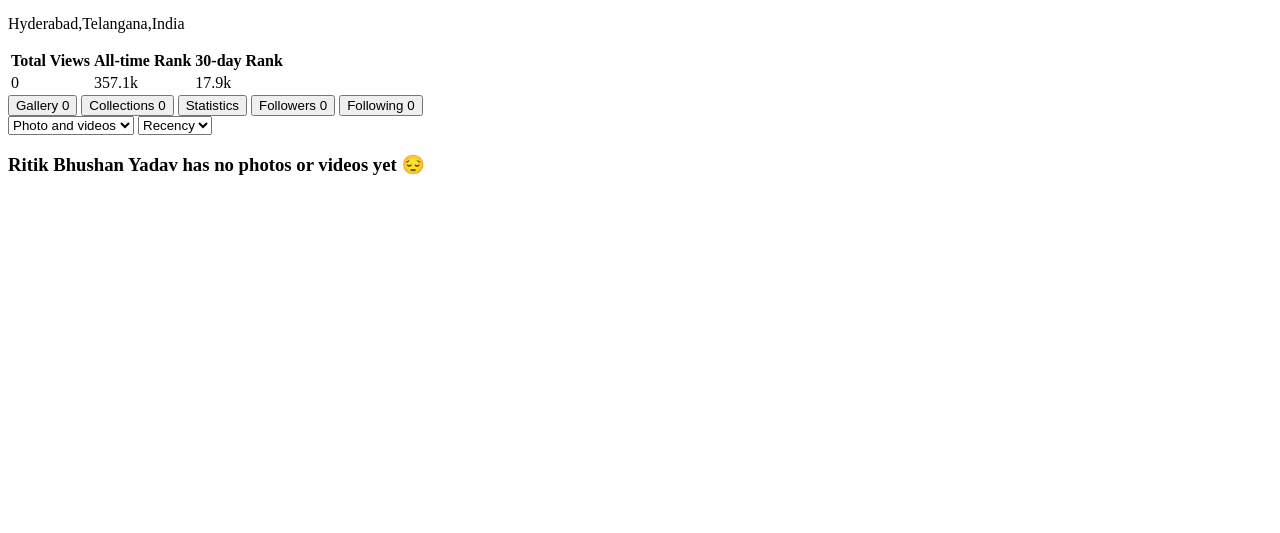
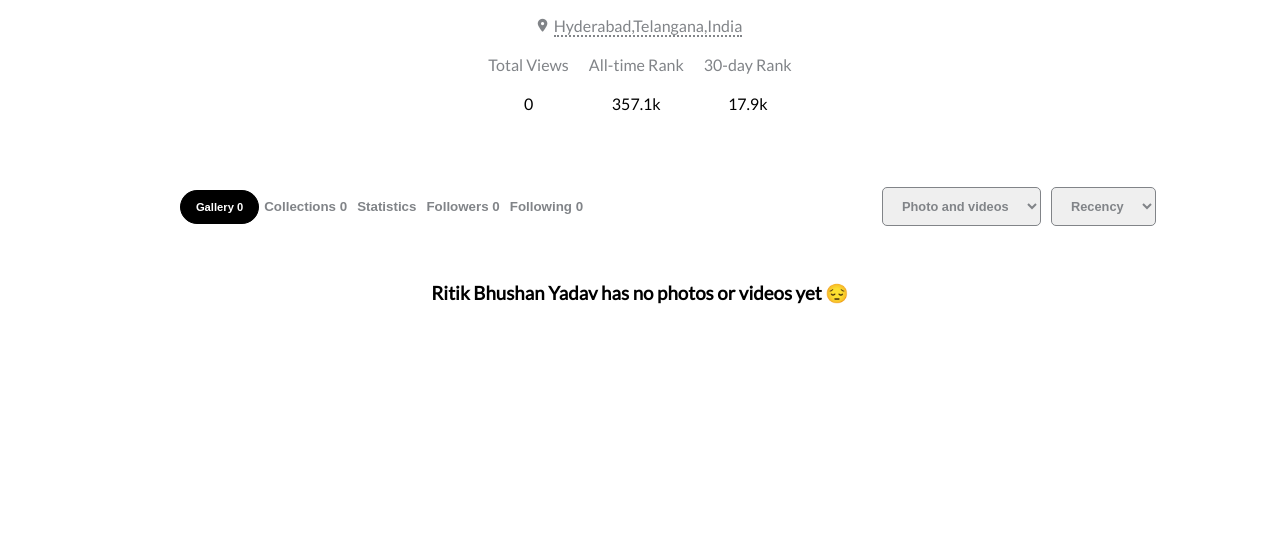
Before and after one commit to CodexRitik/PortofolioTemplete, a plain HTML site: page index.html in a window 1280 px wide. Shown: the part 267-800 px from the top of the page. Drawn offline with Linux system fonts and the light colour scheme.

Commit message:
Update index.html

```diff
--- a/index.html
+++ b/index.html
@@ -8,7 +8,7 @@
     <link rel="preconnect" href="https://fonts.googleapis.com">
     <link rel="preconnect" href="https://fonts.gstatic.com" crossorigin>
     <link href="https://fonts.googleapis.com/css2?family=Lato&display=swap" rel="stylesheet">
-    <link rel="stylesheet" href="portofolio.css">
+    <link rel="stylesheet" href="style.css">
     <link rel="stylesheet" href="https://cdnjs.cloudflare.com/ajax/libs/font-awesome/6.1.2/css/all.min.css">
     <title>Portofolio Website</title>
 </head>
```
